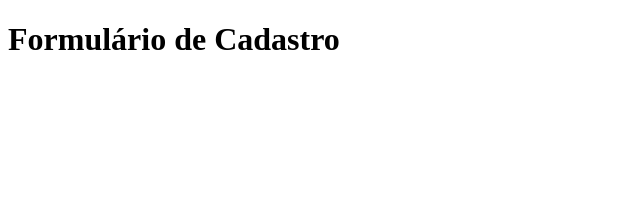
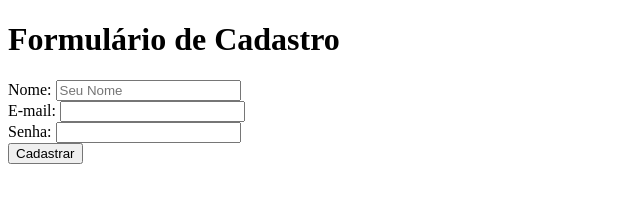
Before and after one commit to DohkoProxy/curso_ebac_frontend_2024, a plain HTML site: page formulario.html in a window 1280 px wide. Shown: the whole page, without its empty margins (0-640 px from the left). Drawn offline with Linux system fonts and the light colour scheme.

Commit message:
Atualizado formulario.html

```diff
--- a/formulario.html
+++ b/formulario.html
@@ -8,7 +8,13 @@
 <body>
     <h1>Formulário de Cadastro</h1>
     <form>
-
+        <label for="user" >Nome:</label>
+        <input id="user" type="text" placeholder="Seu Nome"/><br />
+        <label for="email" >E-mail:</label>
+        <input id="email" type="email"/><br />
+        <label for="passwrd" >Senha:</label>
+        <input id="passwrd" type="password"/><br />
+        <button type="submit" >Cadastrar</button>
     </form>
 
 </body>
```
